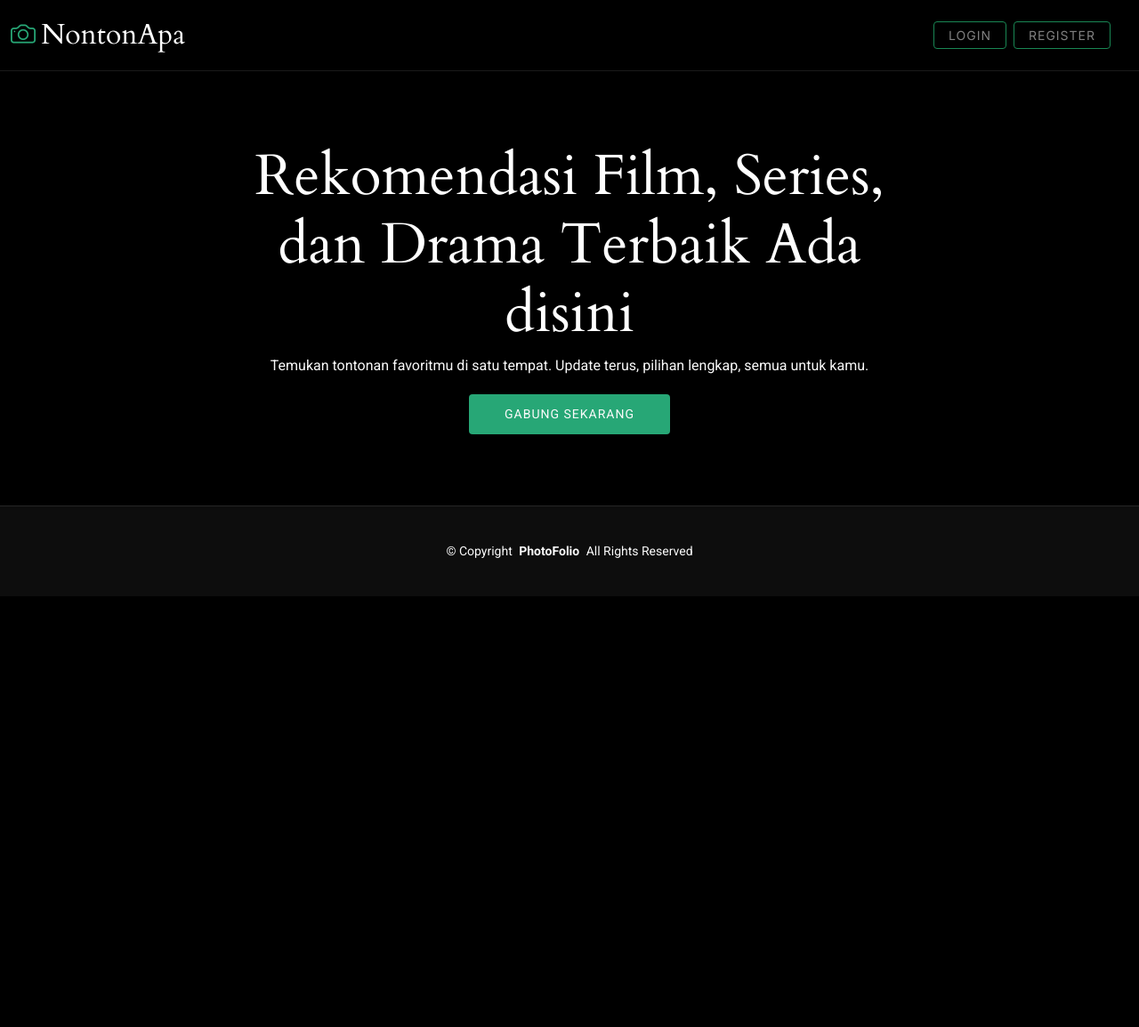
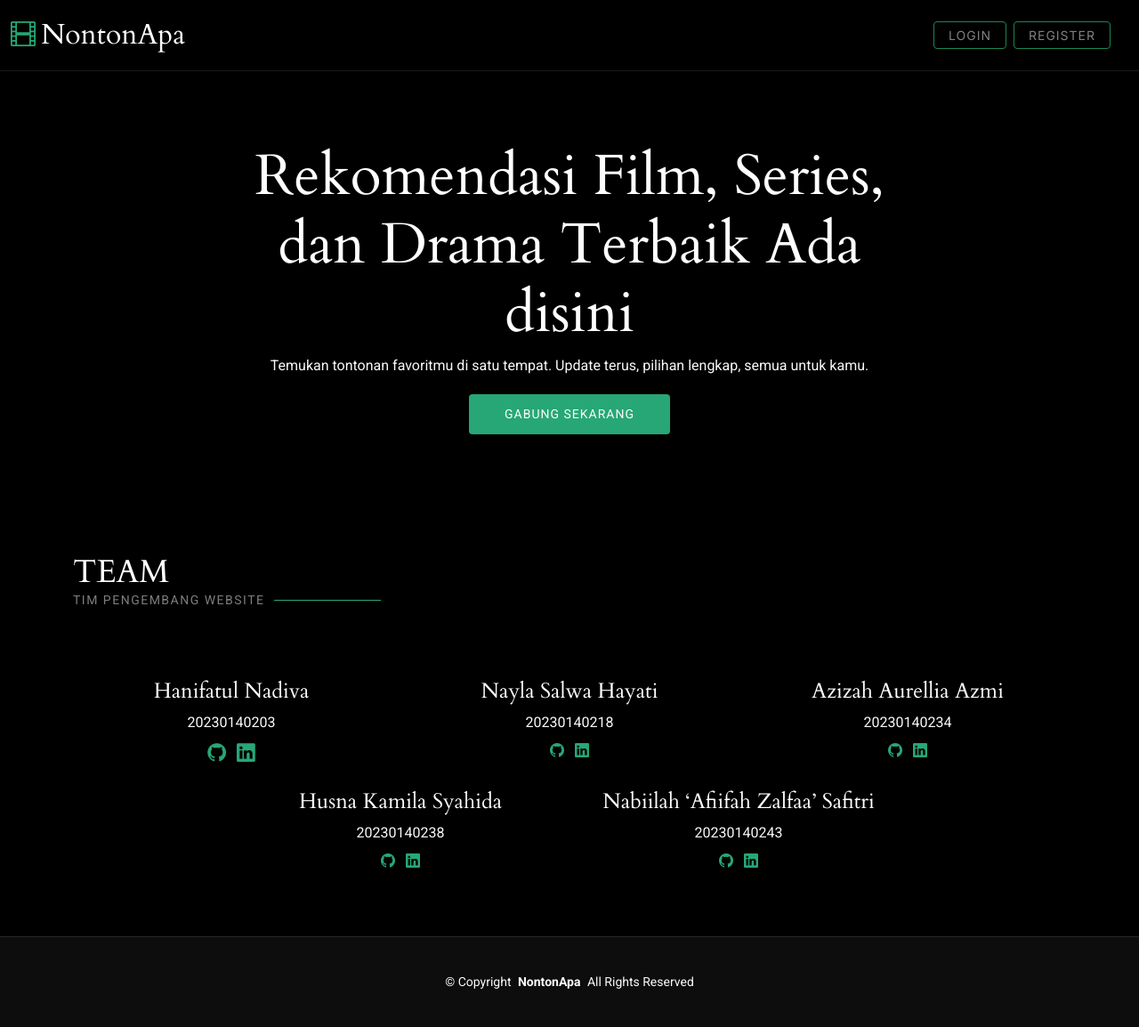
Before and after one commit to azizazmi/Film, a PHP site: page / in a window 1280 px wide. Shown: the whole page at 89% size. Before the commit the page ends 670 px from the top, so only its background shows below. Run offline with PHP 8.4, Linux system fonts and the light colour scheme.

Commit message:
update logo dan menambahkan sql

```diff
--- a/forms/admin/admin_dashboard.php
+++ b/forms/admin/admin_dashboard.php
@@ -62,7 +62,7 @@ if (isset($_GET['hapus'])) {
       <a href="../index.php" class="logo d-flex align-items-center me-auto me-xl-0">
         <!-- Uncomment the line below if you also wish to use an image logo -->
         <!-- <img src="assets/img/logo.png" alt=""> -->
-        <i class="bi bi-camera"></i>
+        <i class="bi bi-film"></i>
         <h1 class="sitename">NontonApa</h1>
       </a>
 
@@ -160,7 +160,7 @@ if (isset($_GET['hapus'])) {
   <footer id="footer" class="footer">
     <div class="container">
       <div class="copyright text-center">
-        <p>© <span>Copyright</span> <strong class="px-1 sitename">PhotoFolio</strong> <span>All Rights Reserved</span></p>
+        <p>© <span>Copyright</span> <strong class="px-1 sitename">NontonApa</strong> <span>All Rights Reserved</span></p>
       <div class="credits">
         Designed by <a href="../../https://bootstrapmade.com/">BootstrapMade</a>
       </div>
--- a/forms/login.php
+++ b/forms/login.php
@@ -80,7 +80,7 @@ if ($_SERVER["REQUEST_METHOD"] == "POST") {
       <a href="../index.php" class="logo d-flex align-items-center me-auto me-xl-0">
         <!-- Uncomment the line below if you also wish to use an image logo -->
         <!-- <img src="assets/img/logo.png" alt=""> -->
-        <i class="bi bi-camera"></i>
+        <i class="bi bi-film"></i>
         <h1 class="sitename">NontonApa</h1>
       </a>
     <nav id="navmenu" class="navmenu">
--- a/forms/register.php
+++ b/forms/register.php
@@ -74,7 +74,7 @@ if ($_SERVER["REQUEST_METHOD"] == "POST") {
 <header id="header" class="header d-flex align-items-center sticky-top">
   <div class="container-fluid position-relative d-flex align-items-center justify-content-between">
     <a href="../index.php" class="logo d-flex align-items-center me-auto me-xl-0">
-      <i class="bi bi-camera"></i>
+      <i class="bi bi-film"></i>
       <h1 class="sitename">NontonApa</h1>
     </a>
     <nav id="navmenu" class="navmenu">
@@ -121,7 +121,7 @@ if ($_SERVER["REQUEST_METHOD"] == "POST") {
 <footer id="footer" class="footer">
   <div class="container">
     <div class="copyright text-center">
-      <p>© <span>Copyright</span> <strong class="px-1 sitename">PhotoFolio</strong> <span>All Rights Reserved</span></p>
+      <p>© <span>Copyright</span> <strong class="px-1 sitename">NontonApa</strong> <span>All Rights Reserved</span></p>
       <div class="credits">Designed by <a href="https://bootstrapmade.com/">BootstrapMade</a></div>
     </div>
   </div>
--- a/index.php
+++ b/index.php
@@ -45,7 +45,7 @@ session_start();
 <header id="header" class="header d-flex align-items-center sticky-top">
   <div class="container-fluid position-relative d-flex align-items-center justify-content-between">
     <a href="index.php" class="logo d-flex align-items-center me-auto me-xl-0">
-      <i class="bi bi-camera"></i>
+      <i class="bi bi-film"></i>
       <h1 class="sitename">NontonApa</h1>
     </a>
       <nav id="navmenu" class="navmenu">
@@ -76,13 +76,96 @@ session_start();
         </div>
       </div>
     </div><!-- End Page Title -->
+  </section>
+  <!-- Team Section --><section class="team section-bg py-5" id="team">
+  <div class="container">
+
+    <!-- Judul di kiri -->
+    <div class="section-title text-start" data-aos="fade-up">
+      <p class="text-uppercase">Team</p>
+      <h2 class="mb-4">Tim Pengembang Website</h2>
+    </div>
+
+    <!-- Anggota tim -->
+    <div class="row justify-content-center text-center">
+      <!-- Anggota 1 -->
+      <div class="col-lg-4 col-md-6 d-flex align-items-stretch mb-4">
+        <div class="member w-100">
+          <h4>Hanifatul Nadiva</h4>
+          <span>20230140203</span>
+          <div class="social-links mt-2">
+            <a href="https://github.com/hanifatulnadiva" target="_blank" class="me-2">
+              <i class="bi bi-github" style="font-size: 1.3rem;"></i>
+            </a>
+            <a href="https://www.linkedin.com/in/hanifatul-nadiva-89a157289?utm_source=share&utm_campaign=share_via&utm_content=profile&utm_medium=android_app" target="_blank">
+              <i class="bi bi-linkedin" style="font-size: 1.3rem;"></i>
+            </a>
+          </div>
+        </div>
+      </div>
+
+      <!-- Anggota 2 -->
+      <div class="col-lg-4 col-md-6 d-flex align-items-stretch mb-4">
+        <div class="member w-100">
+          <h4>Nayla Salwa Hayati</h4>
+          <span>20230140218</span>
+          <div class="social-links mt-2">
+            <a href="#" class="me-2"><i class="bi bi-github"></i></a>
+            <a href="#"><i class="bi bi-linkedin"></i></a>
+          </div>
+        </div>
+      </div>
+
+      <!-- Anggota 3 -->
+      <div class="col-lg-4 col-md-6 d-flex align-items-stretch mb-4">
+        <div class="member w-100">
+          <h4>Azizah Aurellia Azmi</h4>
+          <span>20230140234</span>
+          <div class="social-links mt-2">
+            <a href="https://github.com/azizazmi" class="me-2"><i class="bi bi-github"></i></a>
+            <a href="https://www.linkedin.com/in/azizah-aurellia-azmi-798677289?utm_source=share&utm_campaign=share_via&utm_content=profile&utm_medium=android_app"><i class="bi bi-linkedin"></i></a>
+          </div>
+        </div>
+      </div>
+    </div>
+
+    <!-- Baris kedua anggota -->
+    <div class="row justify-content-center text-center">
+      <!-- Anggota 4 -->
+      <div class="col-lg-4 col-md-6 d-flex align-items-stretch mb-4">
+        <div class="member w-100">
+          <h4>Husna Kamila Syahida</h4>
+          <span>20230140238</span>
+          <div class="social-links mt-2">
+            <a href="https://github.com/husnakamilaa" class="me-2"><i class="bi bi-github"></i></a>
+            <a href="http://www.linkedin.com/in/husnakamilaa"><i class="bi bi-linkedin"></i></a>
+          </div>
+        </div>
+      </div>
+
+      <!-- Anggota 5 -->
+      <div class="col-lg-4 col-md-6 d-flex align-items-stretch mb-4">
+        <div class="member w-100">
+          <h4>Nabiilah ‘Afiifah Zalfaa’ Safitri</h4>
+          <span>20230140243</span>
+          <div class="social-links mt-2">
+            <a href="https://github.com/nabilasaf" class="me-2"><i class="bi bi-github"></i></a>
+            <a href="http://www.linkedin.com/in/nabilaafiifahzs"><i class="bi bi-linkedin"></i></a>
+          </div>
+        </div>
+      </div>
+    </div>
+  </div>
+</section>
+
+
   </main>
 
   <footer id="footer" class="footer">
 
     <div class="container">
       <div class="copyright text-center ">
-        <p>© <span>Copyright</span> <strong class="px-1 sitename">PhotoFolio</strong> <span>All Rights Reserved</span></p>
+        <p>© <span>Copyright</span> <strong class="px-1 sitename">NontonApa</strong> <span>All Rights Reserved</span></p>
       </div>
     </div>
   </footer>
@@ -102,8 +185,10 @@ session_start();
   <script src="assets/vendor/glightbox/js/glightbox.min.js"></script>
   <script src="assets/vendor/swiper/swiper-bundle.min.js"></script>
 
+
   <!-- Main JS File -->
   <script src="assets/js/main.js"></script>
+
 
 </body>
 
--- a/main/about.php
+++ b/main/about.php
@@ -65,7 +65,7 @@ if (isset($_GET['id'])) {
       <a href="home.php" class="logo d-flex align-items-center me-auto me-xl-0">
         <!-- Uncomment the line below if you also wish to use an image logo -->
         <!-- <img src="assets/img/logo.png" alt=""> -->
-        <i class="bi bi-camera"></i>
+        <i class="bi bi-film"></i>
         <h1 class="sitename">NontonApa</h1>
       </a>
 
@@ -103,7 +103,7 @@ if (isset($_GET['id'])) {
 
     <div class="container">
       <div class="copyright text-center ">
-        <p>© <span>Copyright</span> <strong class="px-1 sitename">PhotoFolio</strong> <span>All Rights Reserved</span></p>
+        <p>© <span>Copyright</span> <strong class="px-1 sitename">NontonApa</strong> <span>All Rights Reserved</span></p>
       </div>
     </div>
   </footer>
```
Also changed, not shown: DB_Film.sql (deleted, +0 -23 lines), main/home.php (+6 -3 lines), nontonapa.sql (added, +121 -0 lines).
